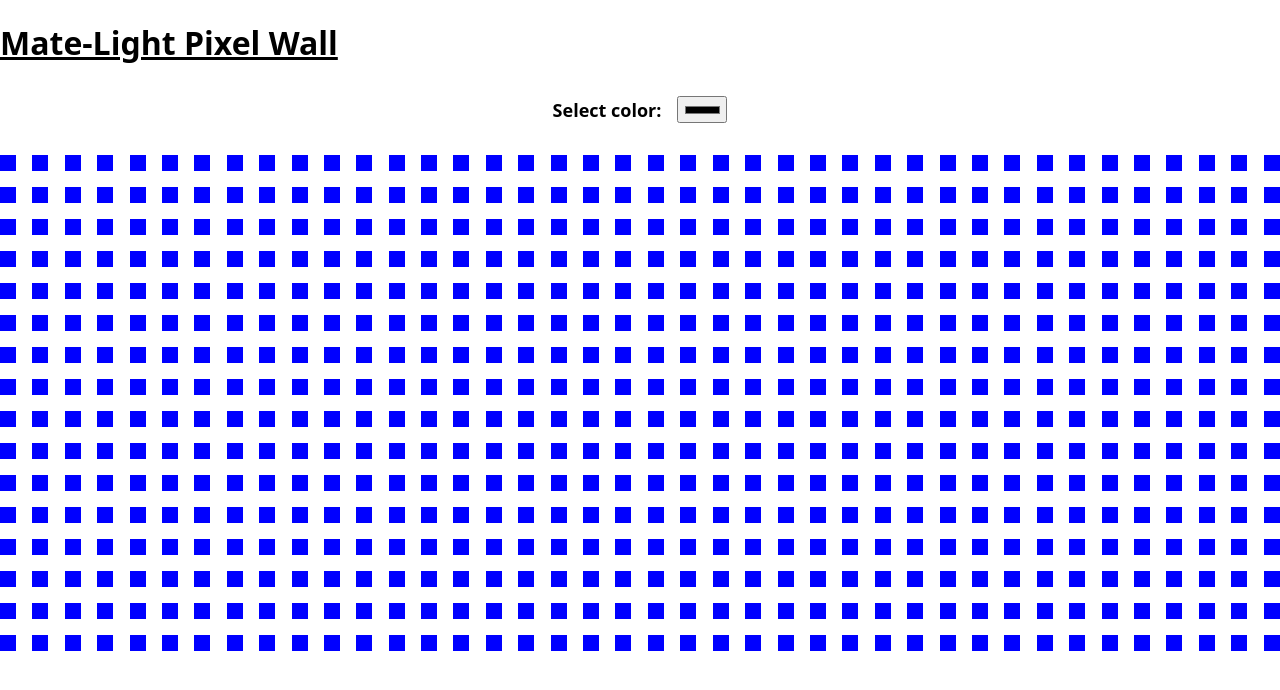
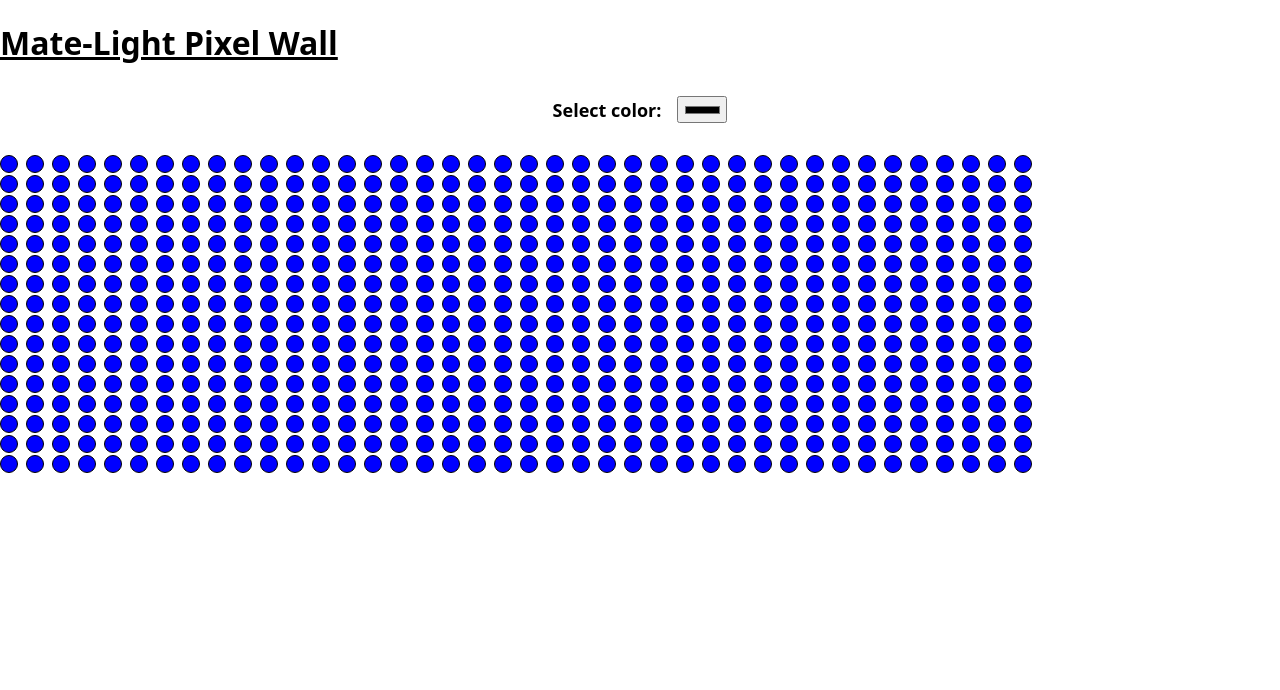
Before and after one commit to c-base/matelight-pixel, a React app: page / in a window 1280 px wide. Shown: the top 690 px of the page. Built offline with nearby package versions, Linux system fonts and the light colour scheme.

Commit message:
Changed layout of matelight pixels to round pixels in src/static/style.css

```diff
--- a/package.json
+++ b/package.json
@@ -16,7 +16,7 @@
   },
   "scripts": {
     "start": "webpack serve --mode development --progress",
-    "dev": "webpack --mode development --progress",
+    "dev": "webpack --mode development --progress --watch",
     "build": "webpack --mode production"
   }
 }
--- a/static/css/styles.css
+++ b/static/css/styles.css
@@ -24,12 +24,14 @@ div.colorPicker {
 
 #pixelTileContainer {
   display: grid;
-  grid-template-columns: repeat(40, auto);
-  gap: 1rem;
+  grid-template-columns: repeat(40, 1.5rem);
+  gap: 2px
 }
 
 .pixelTile {
   height: 1rem;
   width: 1rem;
   background-color: blue;
+  border: 1px solid black;
+  border-radius: 50%;
 }
```
